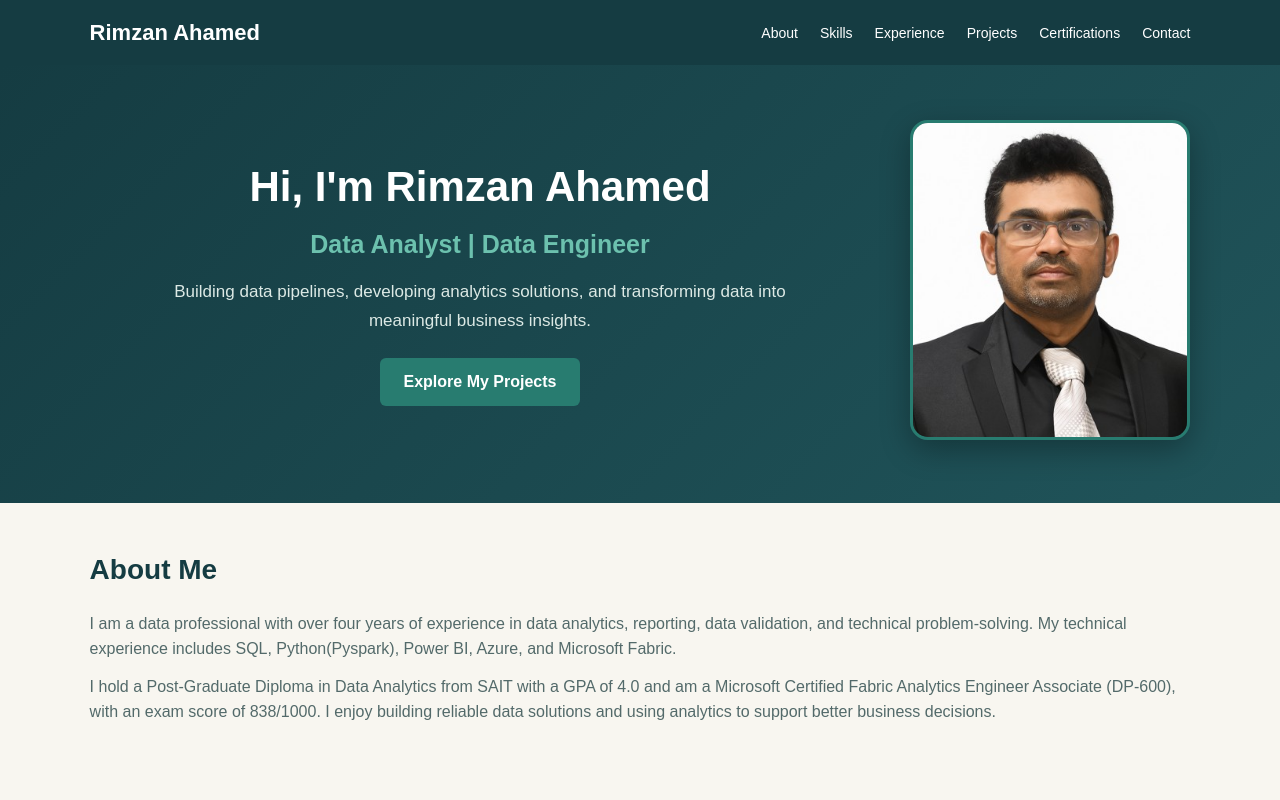
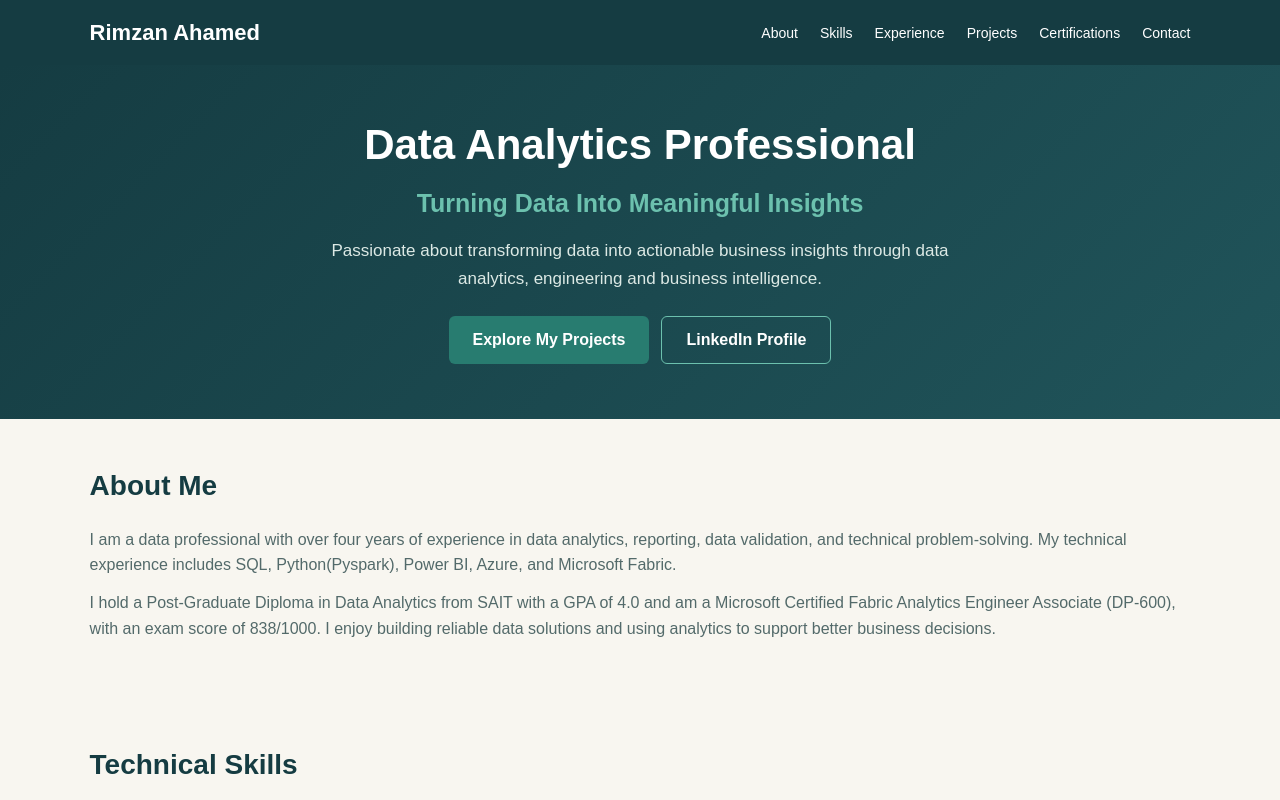
Before and after one commit to rimzanmha/rimzan-ahamed, a plain HTML site: page index.html in a window 1280 px wide. Shown: the top 800 px of the page. Drawn offline with Linux system fonts and the light colour scheme.

Commit message:
Update index.html

```diff
--- a/index.html
+++ b/index.html
@@ -24,24 +24,35 @@
 </header>
 
 <section class="hero">
-    <div class="hero-content">
 
-        <div class="hero-text">
-            <h1>Hi, I'm Rimzan Ahamed</h1>
-            <h2>Data Analyst | Data Engineer</h2>
-            <p>
-                Building data pipelines, developing analytics solutions,
-                and transforming data into meaningful business insights.
-            </p>
-            <a href="#projects" class="btn">Explore My Projects</a>
-        </div>
+<div class="hero-text">
 
-        <div class="hero-image">
-            <img src="rimzan-profile.jpeg"
-                 alt="Rimzan Ahamed - Data Analyst and Data Engineer">
-        </div>
+    <h1>Data Analytics Professional</h1>
+
+    <h2>Turning Data Into Meaningful Insights</h2>
+
+    <p>
+        Passionate about transforming data into actionable business insights
+        through data analytics, engineering and business intelligence.
+    </p>
+
+    <div class="hero-buttons">
+
+        <a href="#projects" class="btn">
+            Explore My Projects
+        </a>
+
+        <a href="YOUR_LINKEDIN_PROFILE_URL"
+           class="btn-linkedin"
+           target="_blank"
+           rel="noopener noreferrer">
+            LinkedIn Profile
+        </a>
 
     </div>
+
+</div>
+
 </section>
 
 <section id="about">
```
